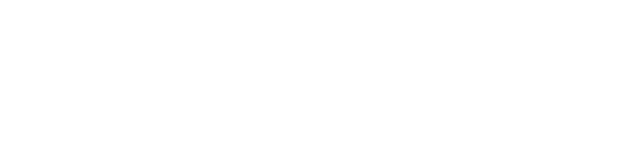
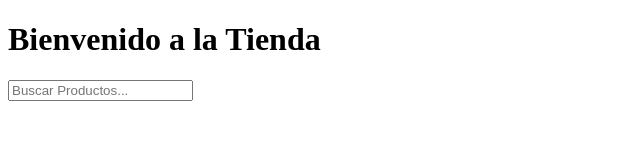
Before and after one commit to tizi777-ll/pr-ctica-mi-rcoles, a plain HTML site: page index.html in a window 1280 px wide. Shown: the whole page, without its empty margins (0-640 px from the left). Drawn offline with Linux system fonts and the light colour scheme.

Commit message:
Agrego input

```diff
--- a/index.html
+++ b/index.html
@@ -7,6 +7,8 @@
     <link rel="stylesheet" href="style.css">
 </head>
 <body>
+    <h1>Bienvenido a la Tienda</h1>
+    <input type="text" class="busqueda" placeholder="Buscar Productos...">
 
 </body>
 </html>
```
